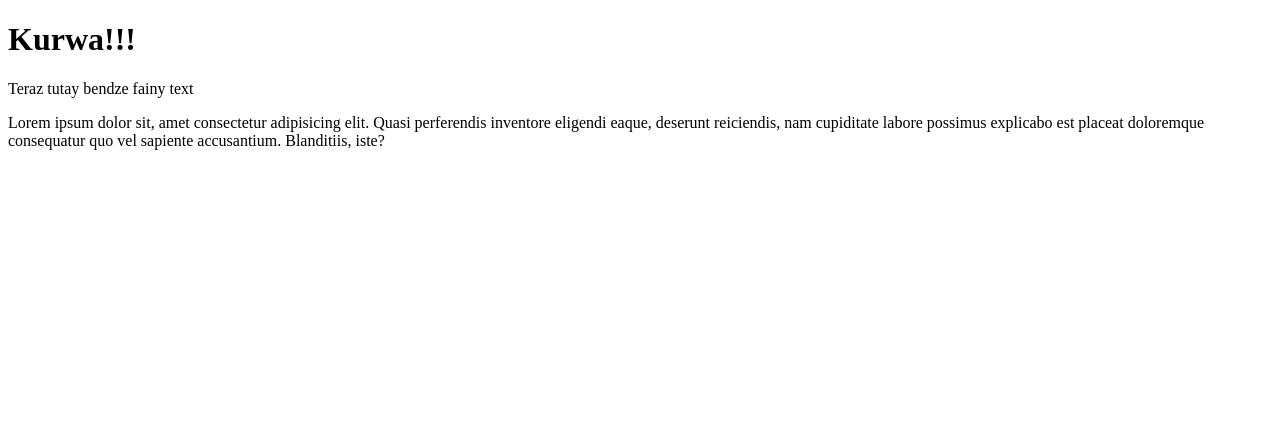
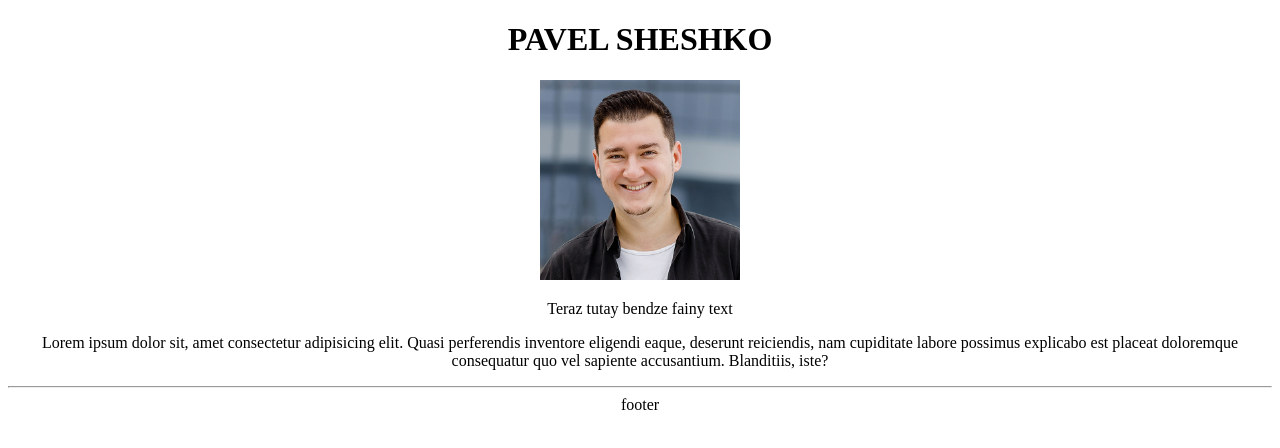
Before and after one commit to SheshkoPavel/rsschool-cv, a plain HTML site: page index.html in a window 1280 px wide. Drawn offline with Linux system fonts and the light colour scheme.

Commit message:
feat: add favicon

```diff
--- a/index.html
+++ b/index.html
@@ -4,11 +4,16 @@
     <meta charset="UTF-8">
     <meta http-equiv="X-UA-Compatible" content="IE=edge">
     <meta name="viewport" content="width=device-width, initial-scale=1.0">
-    <title>Document</title>
+    <link rel="stylesheet" href="./style.css">
+    <link rel="shortcut icon" href="./assets/img/favicon.png" type="image/x-icon">
+    <title>Sheshko Pavel CV</title>
 </head>
 <body>
-    <h1>Kurwa!!!</h1>
+    <h1>PAVEL SHESHKO</h1>
+    <img src="./assets/img/avatar.jpg" alt="profile avatar" style="height: 200px;">
     <p>Teraz tutay bendze fainy text</p>
     <p>Lorem ipsum dolor sit, amet consectetur adipisicing elit. Quasi perferendis inventore eligendi eaque, deserunt reiciendis, nam cupiditate labore possimus explicabo est placeat doloremque consequatur quo vel sapiente accusantium. Blanditiis, iste?</p>
+    <hr>
+    <footer>footer</footer>
 </body>
 </html>
--- a/style.css
+++ b/style.css
@@ -0,0 +1,3 @@
+body {
+    text-align: center;
+}
```
Also changed, not shown: assets/img/favicon.png (added).
